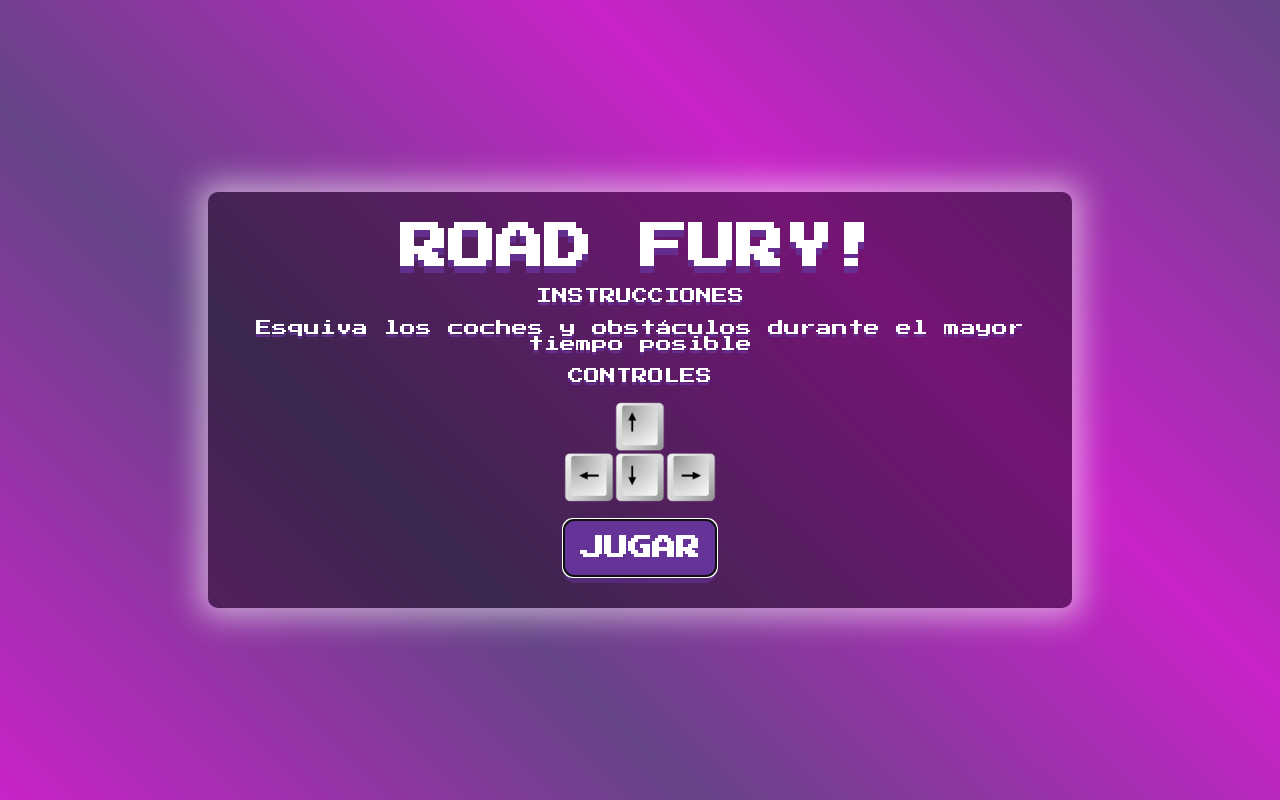
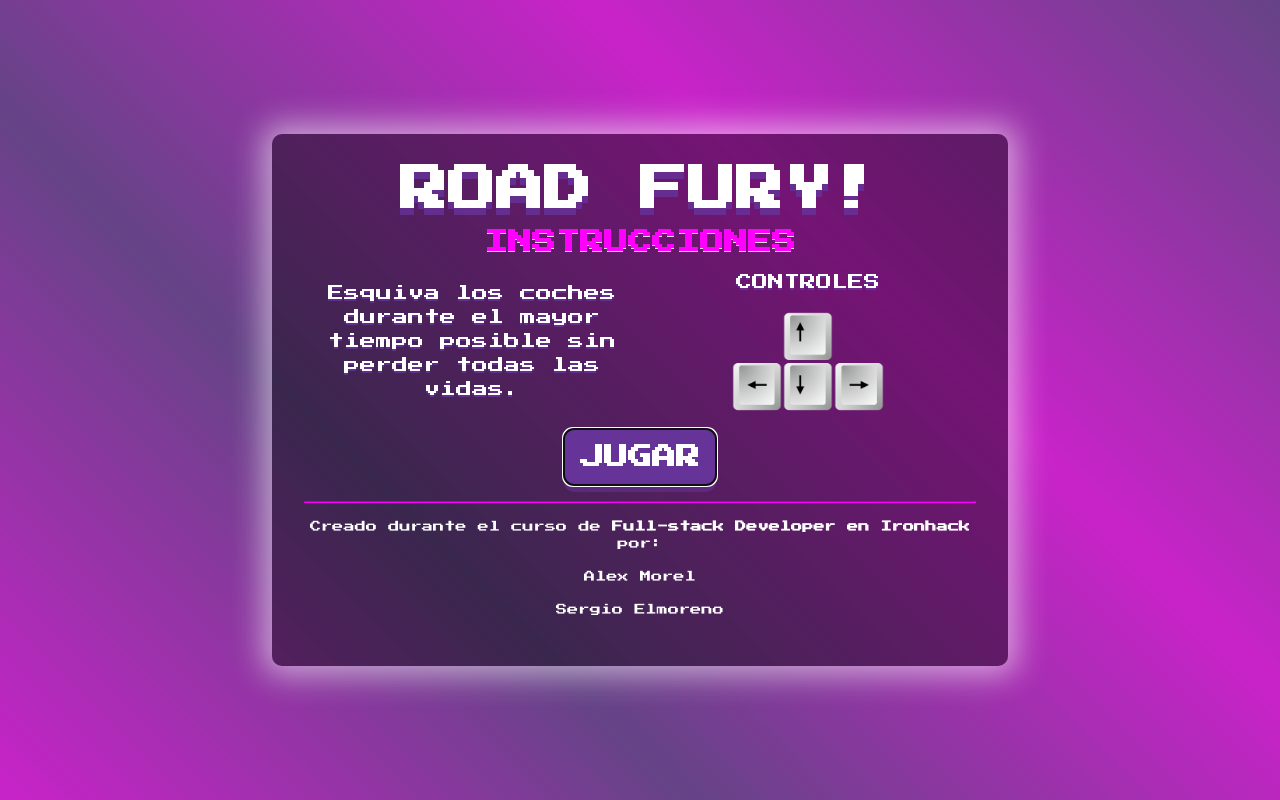
Before and after one commit to sergioelmoreno/ironhack-project-1-arcade-game, a plain HTML site: page index.html in a window 1280 px wide. Drawn offline with Linux system fonts and the light colour scheme.

Commit message:
Añadida info en index

```diff
--- a/css/style.css
+++ b/css/style.css
@@ -26,10 +26,21 @@ h1 {
     font-size: 3rem;
 }
 
+h2 {
+    color: magenta;
+    text-shadow: 0 1px 0 rgba(255, 255, 255, .82);
+    margin-bottom: 1rem;
+}
+
 p {
     color: white;
-    text-shadow: 0 3px 0 rgba(102, 51, 153, .82);
+    text-shadow: 0 2px 0 rgba(102, 51, 153, .82);
     margin-bottom: 1rem;
+    line-height: 1.5;
+}
+
+strong {
+    font-weight: 900;
 }
 
 button {
@@ -45,6 +56,42 @@ button {
     border-radius: 10px;
 }
 
+.grid {
+    display: grid;
+    grid-template-columns: 1fr 1fr;
+}
+
+.col {
+    display: flex;
+    justify-content: center;
+    flex-direction: column;
+}
+
+.small {
+    font-size: .7rem;
+    text-shadow: none;
+}
+
+a {
+    text-decoration: none;
+    color: white
+}
+
+hr {
+    border-color: magenta;
+    margin-block: 1rem;
+
+}
+
+a:visited,
+a:active {
+    color: white;
+}
+
+a:hover {
+    color: magenta;
+}
+
 dialog {
     border-radius: 10px;
     background-color: rgba(0, 0, 0, .42);
@@ -54,7 +101,7 @@ dialog {
     border: none;
     box-shadow: 0 0 30px 10px rgba(255, 255, 255, .52);
     z-index: 99;
-    max-width: min(90%, 50rem);
+    max-width: min(80%, 42rem);
 }
 
 #game-screen {
--- a/index.html
+++ b/index.html
@@ -12,24 +12,29 @@
 
 <body>
   <dialog id="game-over">
-    <h1>GAME OVER!!</h1>
+    <h1>GAME OVER!</h1>
     <p>POINTS: <span class="game-over-points"></span></p>
     <button id="replay-btn" autofocus>VOLVER A JUGAR</button>
   </dialog>
   <dialog id="game-menu">
     <h1>ROAD FURY!</h1>
-    <p>INSTRUCCIONES</p>
-    <div class="flexbox">
+    <h2>INSTRUCCIONES</h2>
+    <div class="grid">
       <div class="col">
-        <p>Esquiva los coches y obstáculos durante el mayor tiempo posible</p>
+        <p>Esquiva los coches durante el mayor tiempo posible sin perder todas las vidas. </p>
       </div>
       <div class="col">
         <p>CONTROLES</p>
         <p><img src="./images/arrow-keys.png" alt="Arroy keys" class="menu-img"></p>
-
       </div>
     </div>
-    <button id="play-btn" autofocus>JUGAR</button>
+    <p>
+      <button id="play-btn" autofocus>JUGAR</button>
+    </p>
+    <hr>
+    <p class="small">Creado durante el curso de <strong>Full-stack Developer en Ironhack</strong> por:</p>
+    <p class="small"><a href="https://github.com/A73XANDRA" target="_blank">Alex Morel</a></p>
+    <p class="small"><a href="https://github.com/sergioelmoreno" target="_blank">Sergio Elmoreno</a></p>
   </dialog>
   <div class="points-container" style="opacity: 0">POINTS: <span class="points"></span></div>
   <figure id="game-screen"></figure>
```
Also changed, not shown: js/player.js (+0 -21 lines).
